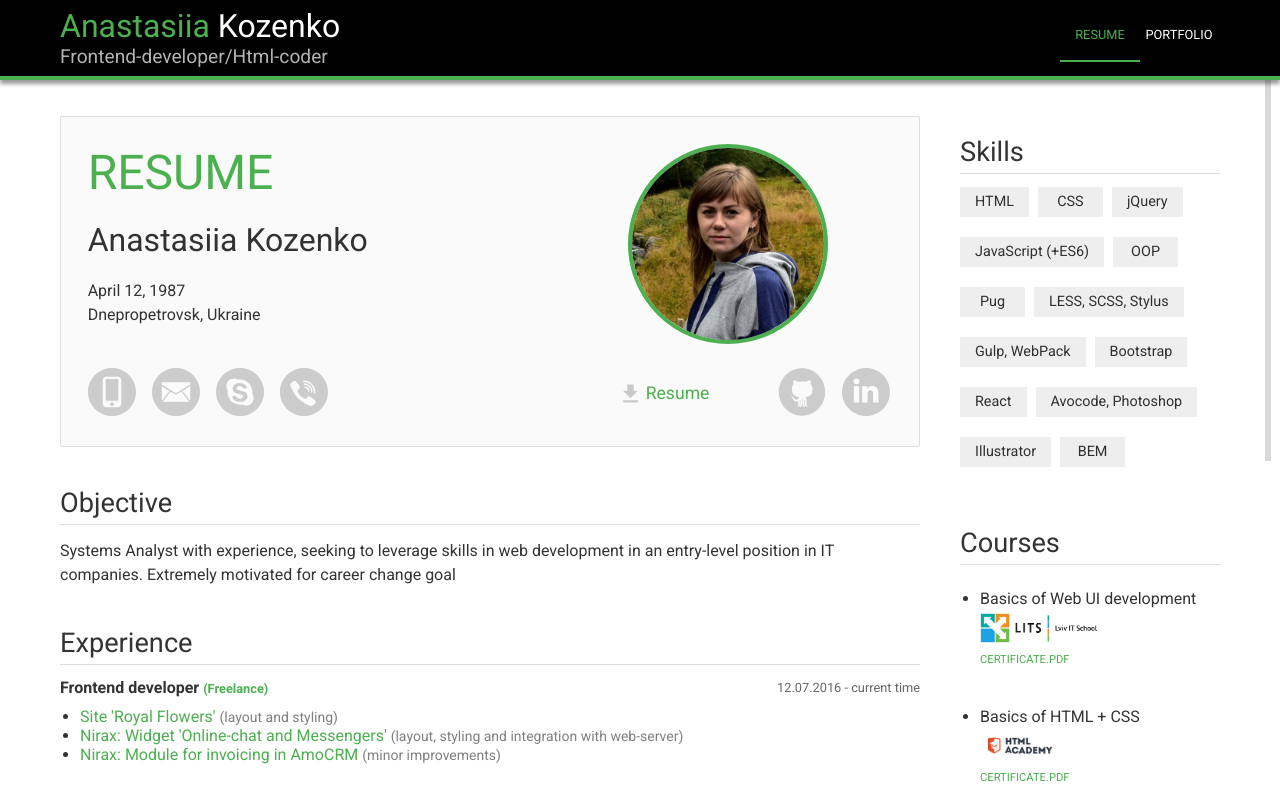
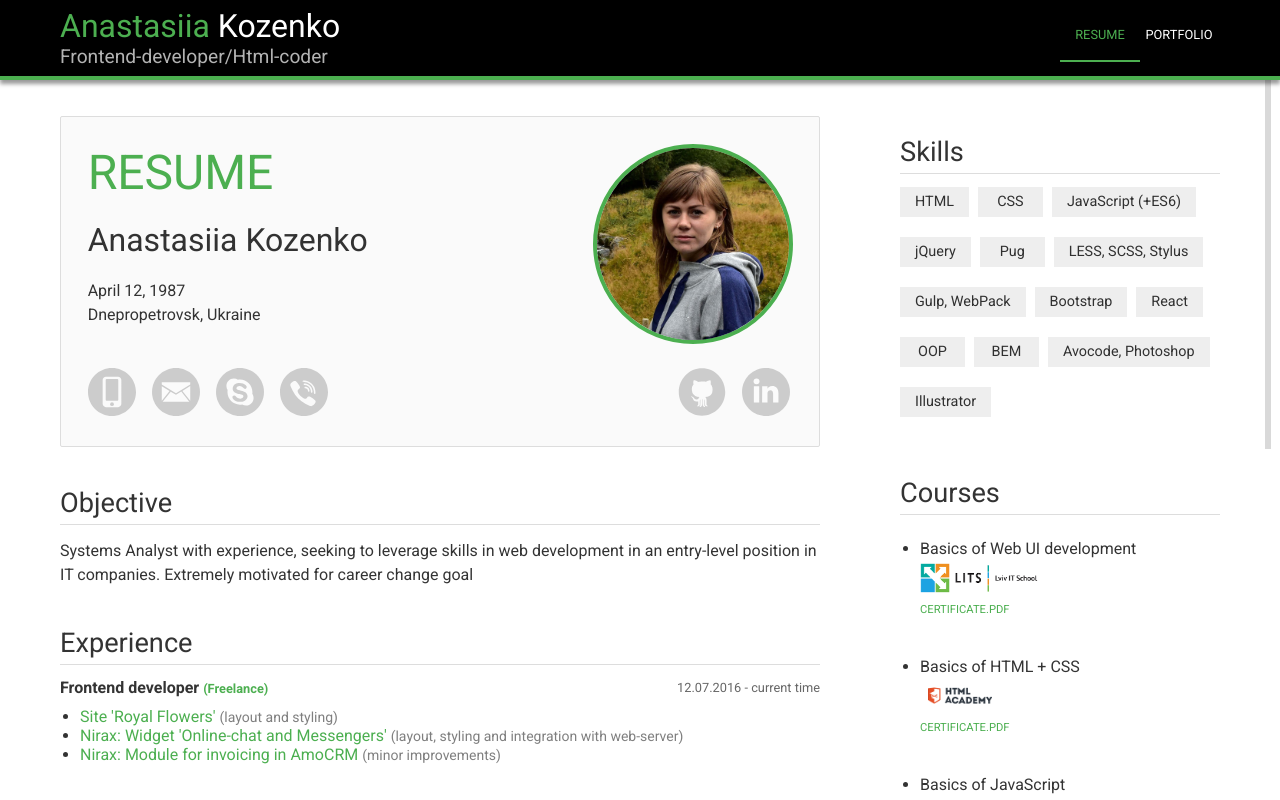
Before and after one commit to KAnastasiya/My_, a plain HTML site: page index.html in a window 1280 px wide. Drawn offline with Linux system fonts and the light colour scheme.

Commit message:
Удалено резюме для скачивания. Мелкие правки по интерфейсу

```diff
--- a/index.html
+++ b/index.html
@@ -40,9 +40,9 @@
     <main class="outer_content_wrapper">
         <div class="inner_content_wrapper">
           <div class="negative_margin_wrapper clearfix">
-            <section class="grid_9">
+            <section class="grid_8">
               <div class="negative_margin_wrapper clearfix">
-                <div class="personal_container article_container grid_9">
+                <div class="personal_container article_container grid_8">
                   <div class="negative_margin_wrapper clearfix">
                     <article class="personal grid_5">
                       <h1>Resume</h1>
@@ -71,7 +71,6 @@
                         </a>
                       </div>
                       <div class="works">
-                        <a class="resume_download" href="AnastasiiaKozenko(web-developer).docx" download>Resume</a>
                         <a href="https://github.com/KAnastasiya" target="_blank">
                           <img src="images/github.svg" alt="GitHub" title="https://github.com/KAnastasiya">
                         </a>
@@ -82,17 +81,17 @@
                     </div><!--social-->
                   </div>
                 </div>
-                <div class="article_container grid_9">
+                <div class="article_container grid_8">
                   <div class="negative_margin_wrapper clearfix">
-                    <article class="objective grid_9">
+                    <article class="objective grid_8">
                       <h3>Objective</h3>
                       <p>Systems Analyst with experience, seeking to leverage skills in web development in an entry-level position in IT companies. Extremely motivated for career change goal</p>
                     </article><!--objective-->
                   </div><!--negative_margin_wrapper-->
                 </div><!--article_container-->
-                <div class="article_container grid_9">
+                <div class="article_container grid_8">
                   <div class="negative_margin_wrapper clearfix">
-                    <article class="grid_9">
+                    <article class="grid_8">
                       <h3>Experience</h3>
                       <div class="job">
                         <header>
@@ -145,12 +144,12 @@
                           <li>provide full-cycle manual testing (smoke, regression and others)</li>
                         </ul><!--responsibilities-->
                       </div><!--job-->
-                    </article><!--grid_9-->
+                    </article><!--grid_8-->
                   </div><!--negative_margin_wrapper-->
                 </div><!--article_container-->
-                <div class="article_container grid_9">
+                <div class="article_container grid_8">
                   <div class="negative_margin_wrapper clearfix">
-                    <article class="education grid_9">
+                    <article class="education grid_8">
                       <h3>Education</h3>
                       <p>Dnipropetrovsk national university of railway transport named after academician V. Lazaryan</p>
                       <p>Computer Systems and Networks, Master’s degree  (cum laude)</p>
@@ -159,23 +158,23 @@
                 </div><!--negative_margin_wrapper-->
               </div><!--article_container-->
             </section>
-            <aside class="grid_3">
+            <aside class="grid_4">
               <div class="skills_container">
                 <h3>Skills</h3>
                 <ul class="skills">
                   <li>HTML</li>
                   <li>CSS</li>
+                  <li>JavaScript (+ES6)</li>
                   <li>jQuery</li>
-                  <li>JavaScript (+ES6)</li>
-                  <li>OOP</li>
                   <li>Pug</li>
                   <li>LESS, SCSS, Stylus</li>
                   <li>Gulp, WebPack</li>
                   <li>Bootstrap</li>
                   <li>React</li>
+                  <li>OOP</li>
+                  <li>BEM</li>
                   <li>Avocode, Photoshop</li>
                   <li>Illustrator</li>
-                  <li>BEM</li>
                 </ul><!--skills-->
               </div>
               <div class="aside_container">
--- a/styles/_content.scss
+++ b/styles/_content.scss
@@ -1,4 +1,3 @@
-// Page header
 .page_header_container {
   background: #000;
   border-bottom: 4px solid $primary-color;
@@ -123,6 +122,7 @@ main {
 }
 
 .personal {
+  margin-right: 0;
   @media only screen and (max-width: $mobile-max) {
     margin-bottom: 10px;
   }
@@ -139,13 +139,11 @@ main {
     text-align: center;
   }
   a {
+    width: 50px;
     display: inline-block;
     vertical-align: middle;
     &:not(:first-child) {
       margin-left: 10px;
-    }
-    &:not(.resume_download) {
-      width: 50px;
     }
     img {
       width: 48px;
@@ -174,7 +172,9 @@ main {
 
 .photo_container {
   position: relative;
-  margin-left: $gutter * 1.5;
+  margin: 0;
+  text-align: right;
+  padding-right: 15px;
   @media only screen and (max-width: $mobile-max) {
     margin-left: 0;
     text-align: center;
@@ -190,55 +190,10 @@ main {
   }
 }
 
-.resume_download {
-  font-size: 1.1em;
-  line-height: 1.5;
-  position: relative;
-  margin-right: 55px;
-  &::before {
-    content: '';
-    width: 20px;
-    height: 20px;
-    background: url(../images/download.svg) no-repeat center center;
-    opacity: 0.5;
-    transition: opacity .4s ease;
-    position: absolute;
-    top: 4px;
-    left: -25px;
-  }
-  &::after {
-    content: '';
-    width: 100%;
-    height: 1px;
-    background-color: $primary-color;
-    position: absolute;
-    bottom: 0;
-    left: 0;
-    transform: translateY(6px);
-    opacity: 0;
-    transition: opacity .4s ease, transform .4s ease;
-  }
-  &:hover {
-    &::before { opacity: 1; }
-    &::after {
-      transform: translateY(0);
-      opacity: 1;
-    }
-  }
-  &:active {
-    color: lighten($primary-color, 10);
-    &::before { opacity: 0.5; }
-    &::after { opacity: 0; }
-  }
-}
-
 @media only screen and (max-width: $mobile-max) {
   margin-top: $gutter_small;
   .photo {
     margin-bottom: 0;
-  }
-  .resume_download {
-    display: none;
   }
 }
 
@@ -266,7 +221,8 @@ main {
 
 // Aside content
 aside {
-	margin-top: $gutter * 1.5;
+	margin-top: $gutter + 20px;
+  padding-left: $gutter;
 }
 
 .aside_container {
```
Also changed, not shown: images/download.svg (deleted), styles/styles.css, 2 other files.
